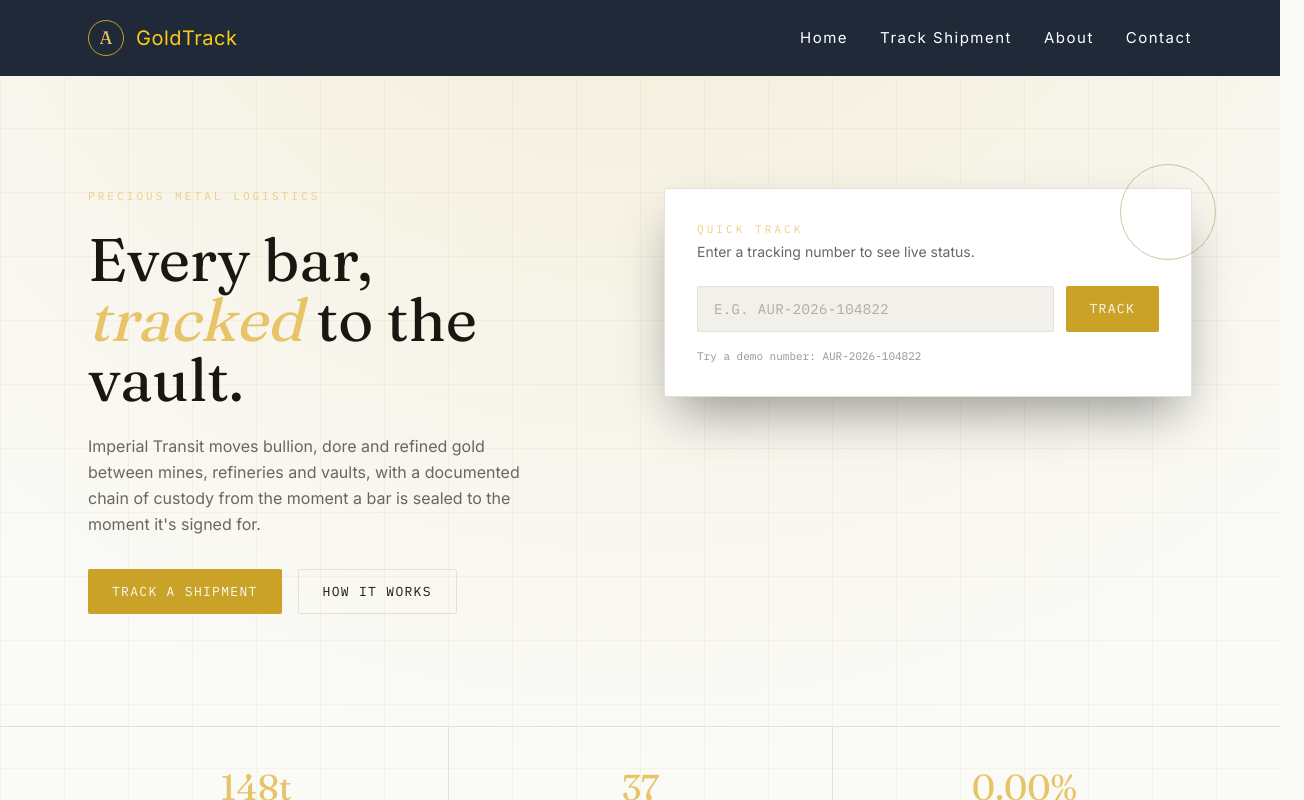
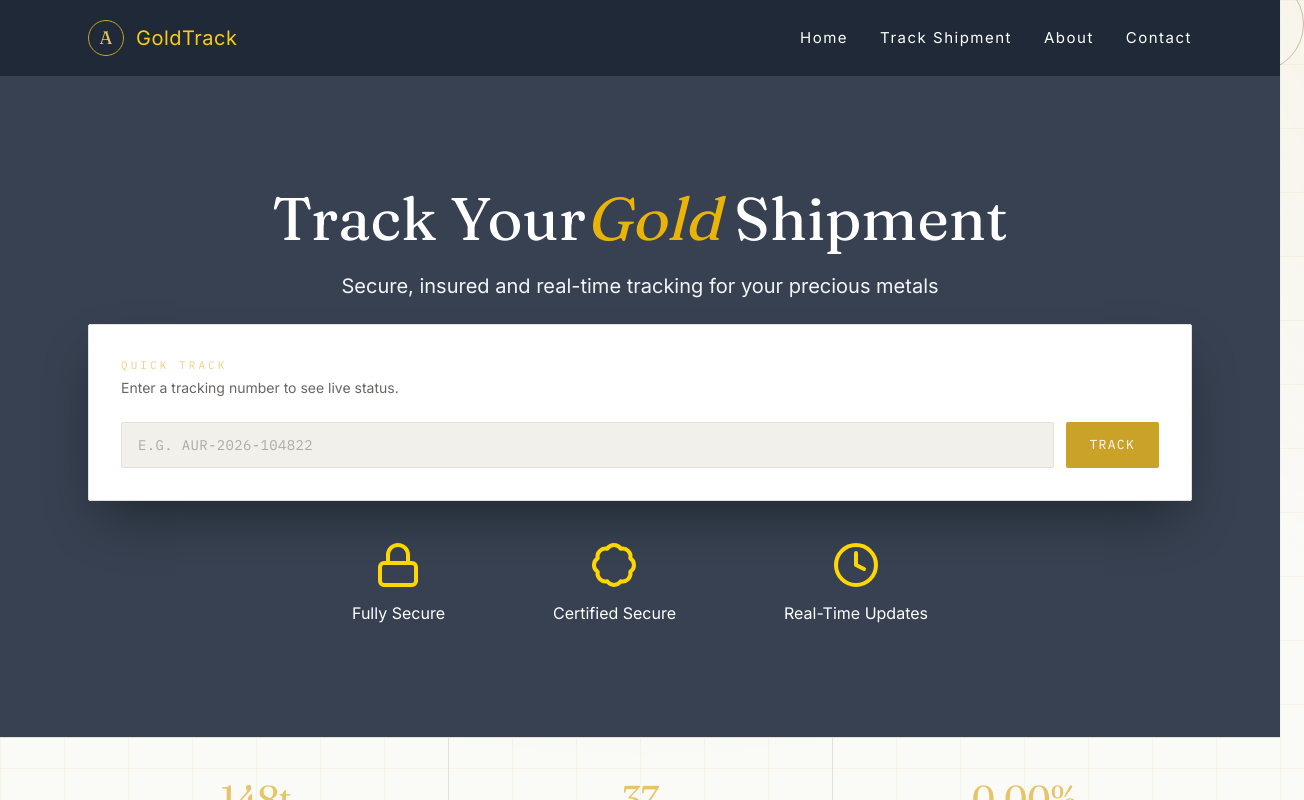
Before and after one commit to corepex-labs/gold-tracker, a Next.js app: page / in a window 1280 px wide. Shown: the top 800 px of the page, 1304 px wide, since content can reach past the window. Built offline with nearby package versions, Linux system fonts and the light colour scheme.

Commit message:
refactor: adjusted landing page

```diff
--- a/app/page.tsx
+++ b/app/page.tsx
@@ -1,5 +1,6 @@
 import Link from "next/link";
 import TrackForm from "@/components/TrackForm";
+import  {Lock, Clock, Badge} from 'lucide-react'
 
 const stages = [
   {
@@ -34,47 +35,56 @@ export default function HomePage() {
   return (
     <div>
       {/* Hero */}
-      <section className="relative overflow-hidden border-b border-line">
-        <div className="mx-auto grid max-w-6xl gap-12 px-6 py-20 md:grid-cols-2 md:py-28">
+      <section className=" bg-gray-700 overflow-hidden border-b border-line">
+        <div className="mx-auto  max-w-6xl gap-12 px-6 py-20 md:grid-cols-2 md:py-28">
           <div>
-            <p className="eyebrow mb-6">Precious Metal Logistics</p>
-            <h1 className="font-display text-5xl leading-[1.05] text-ivory md:text-6xl">
-              Every bar,
-              <br />
-              <span className="italic text-gold-bright">tracked</span> to the
-              vault.
+            <h1 className="font-display text-center text-5xl text-white md:text-6xl">
+              Track Your
+              <span className="italic text-yellow-500">Gold</span> Shipment
             </h1>
-            <p className="mt-6 max-w-md text-base leading-relaxed text-muted">
-              Imperial Transit moves bullion, dore and refined gold between
-              mines, refineries and vaults, with a documented chain of
-              custody from the moment a bar is sealed to the moment it&apos;s
-              signed for.
+            <p className="my-6 mx-auto max-w-2xl text-center text-xl  text-gray-100">
+              Secure, insured and real-time tracking for your precious metals
             </p>
-            <div className="mt-8 flex flex-wrap gap-4">
+            {/* <div className="mt-8 flex flex-wrap gap-4">
               <Link href="/track" className="btn-gold">
                 Track a Shipment
               </Link>
               <Link href="/about" className="btn-outline">
                 How It Works
               </Link>
-            </div>
+            </div> */}
           </div>
 
           {/* Quick-track panel — the hero's thesis moment */}
-          <div className="relative">
+          <div className="">
             <div className="rounded-sm border border-line bg-panel p-8 shadow-2xl shadow-black/40">
               <p className="eyebrow mb-1">Quick Track</p>
               <p className="mb-6 text-sm text-muted">
                 Enter a tracking number to see live status.
               </p>
               <TrackForm compact />
-              <p className="mt-4 font-mono text-[11px] text-muted/70">
-                Try a demo number: AUR-2026-104822
-              </p>
+
+
             </div>
             <div className="pointer-events-none absolute -right-6 -top-6 hidden h-24 w-24 rounded-full border border-gold-dim/40 md:block" />
           </div>
+          <div className="flex justify-between max-w-xl mx-auto mt-10">
+      <div>
+      <Lock className="mx-auto mb-3" size={48} color="gold"/>
+      <p className="text-white">Fully Secure</p>
+      </div>
+      <div>
+      <Badge className="mx-auto mb-3" size={48} color="gold"/>
+      <p className="text-white">Certified Secure</p>
+      </div>
+      <div>
+      <Clock className="mx-auto mb-3"  size={48} color="gold"/>
+      <p className="text-white">Real-Time Updates</p>
+      </div>
+
         </div>
+        </div>
+
       </section>
 
       {/* Stats strip */}
```
